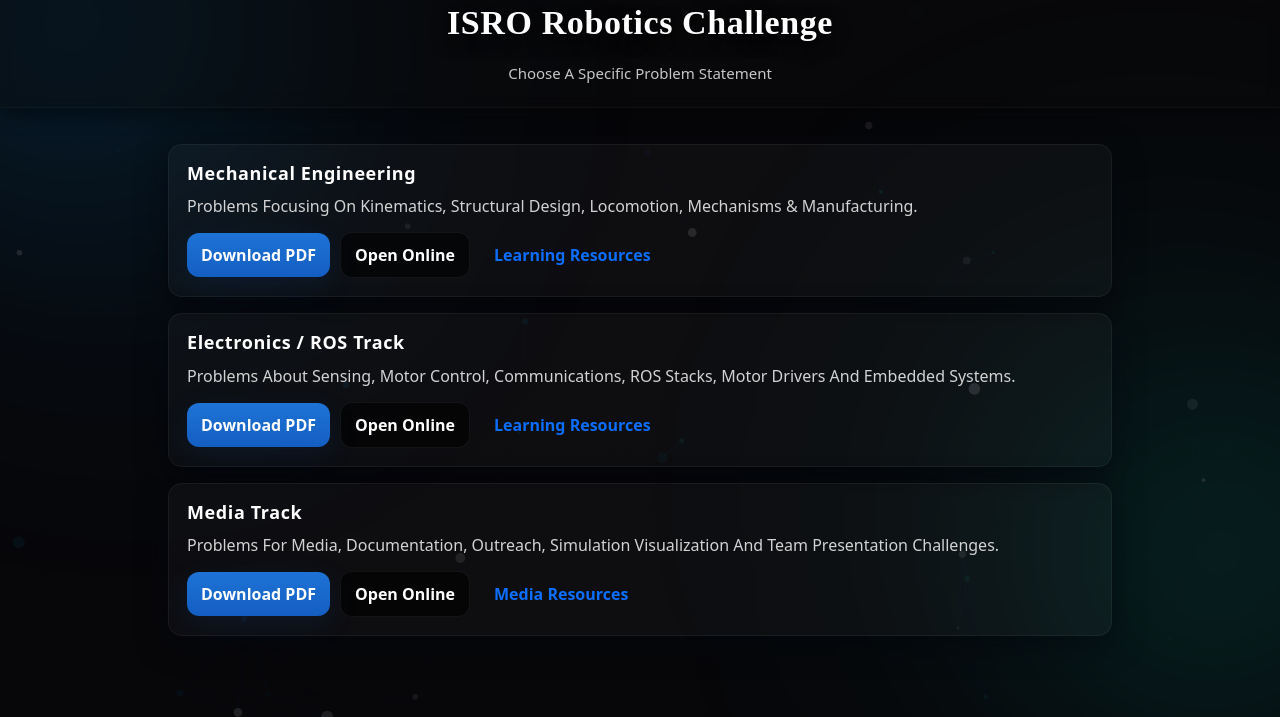
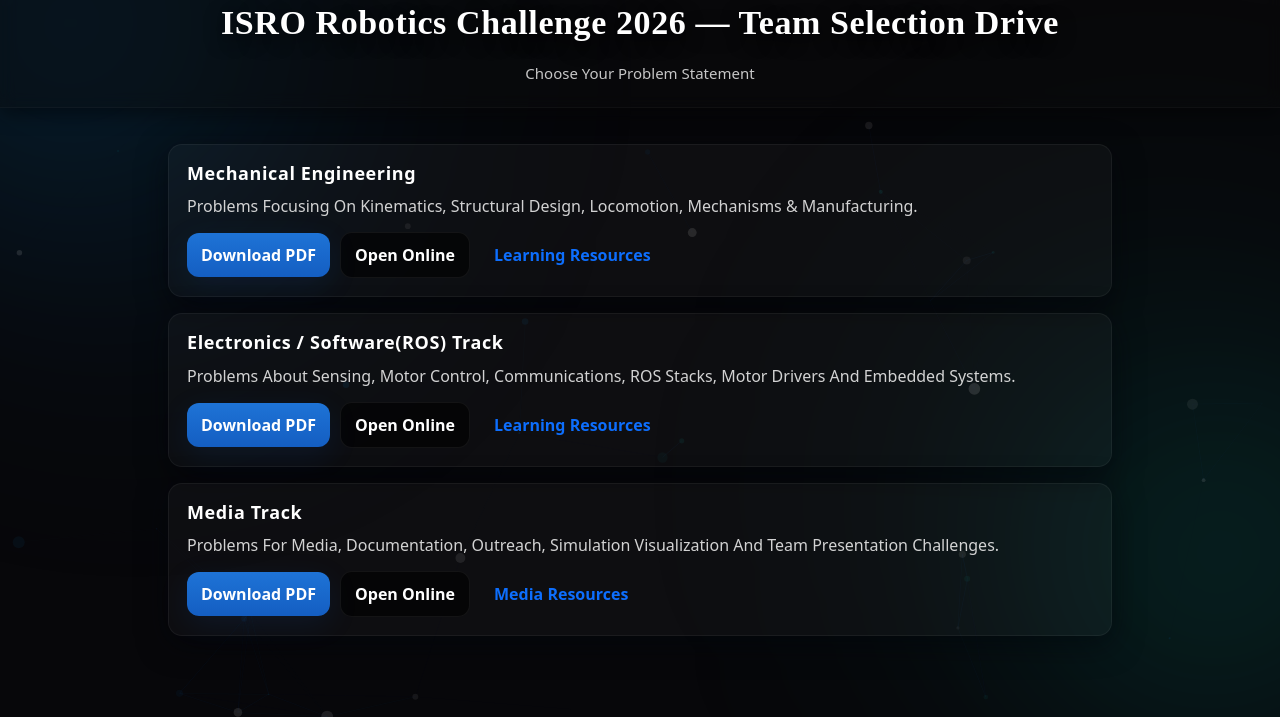
Before and after one commit to titans-0A/titans-0A.github.io, a plain HTML site: page problem-statement.html in a window 1280 px wide. Shown: the part 83-800 px from the top of the page. Drawn offline with Linux system fonts and the light colour scheme.

Commit message:
Update problem-statement.html

```diff
--- a/problem-statement.html
+++ b/problem-statement.html
@@ -3,7 +3,7 @@
 <head>
   <meta charset="utf-8" />
   <meta name="viewport" content="width=device-width,initial-scale=1" />
-  <title>ISRO Selection Challenge — Problem Statements</title>
+  <title>ISRO Robotics Challenge 2026 — Team Selection Drive — Problem Statements</title>
 
   <!-- Core styles (keep your project CSS) -->
   <link rel="stylesheet" href="css/bootstrap.min.css">
@@ -260,8 +260,8 @@
       <!-- fixed: use your uploaded file path so it won't blow up (keeps aspect ratio) -->
       <img src="isro.jpg" alt="ISRO">
     </div>
-    <h1>ISRO Robotics Challenge</h1>
-    <p style="opacity:.85;margin-top:8px;">Choose a Specific Problem Statement</p>
+    <h1>ISRO Robotics Challenge 2026 — Team Selection Drive</h1>
+    <p style="opacity:.85;margin-top:8px;">Choose Your Problem Statement</p>
   </header>
 
   <main class="container ps" role="main">
@@ -279,7 +279,7 @@
 
     <!-- Electronics -->
     <div id="card-electronics" class="stream-card" role="region" aria-labelledby="elec-title">
-      <h3 id="elec-title">Electronics / ROS Track</h3>
+      <h3 id="elec-title">Electronics / Software(ROS) Track</h3>
       <p>Problems about sensing, motor control, communications, ROS stacks, motor drivers and embedded systems.</p>
       <div class="stream-actions">
         <a class="btn-blue" href="Ps/Elect.pdf" target="_blank" rel="noopener">Download PDF</a>
```
